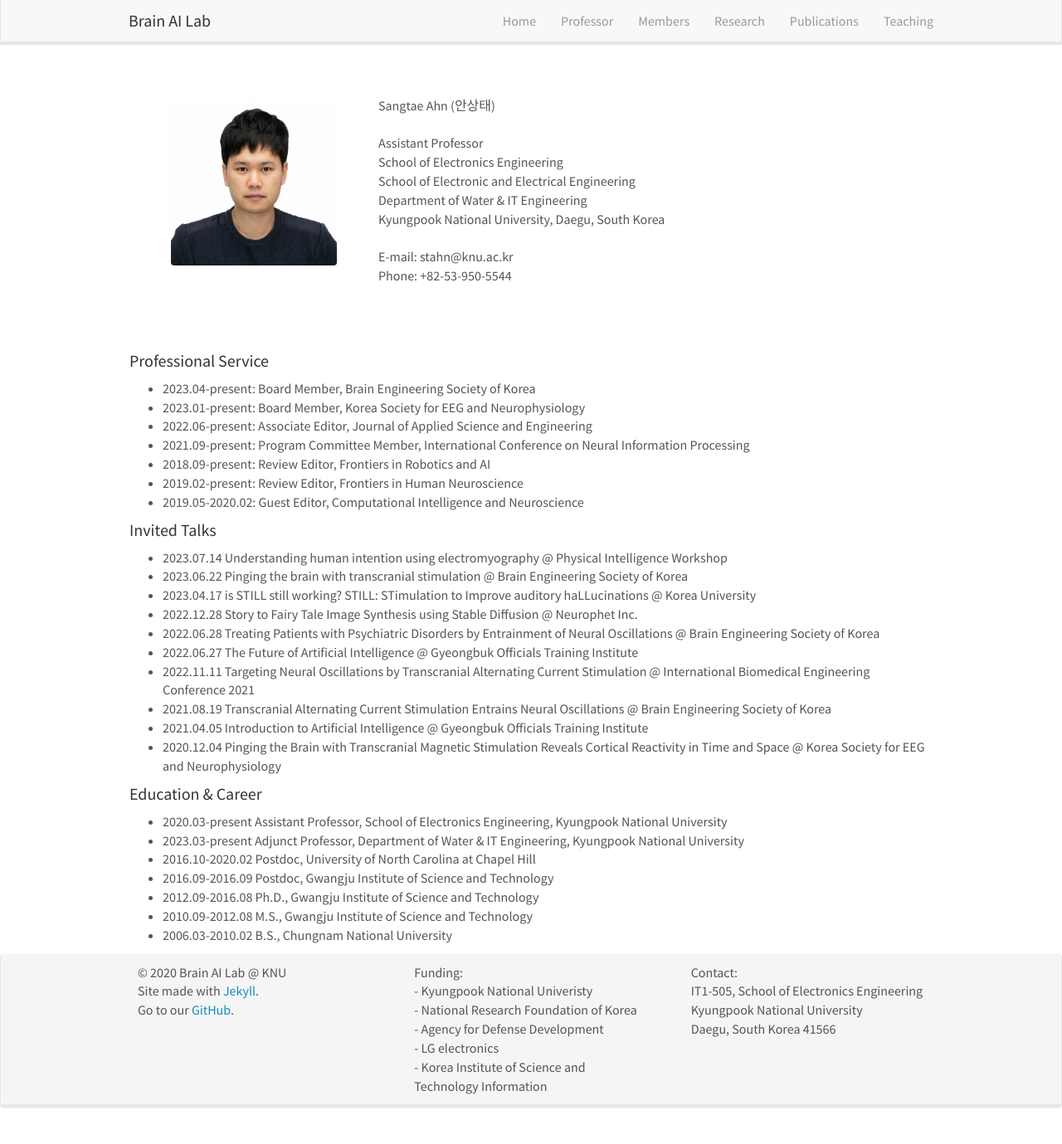
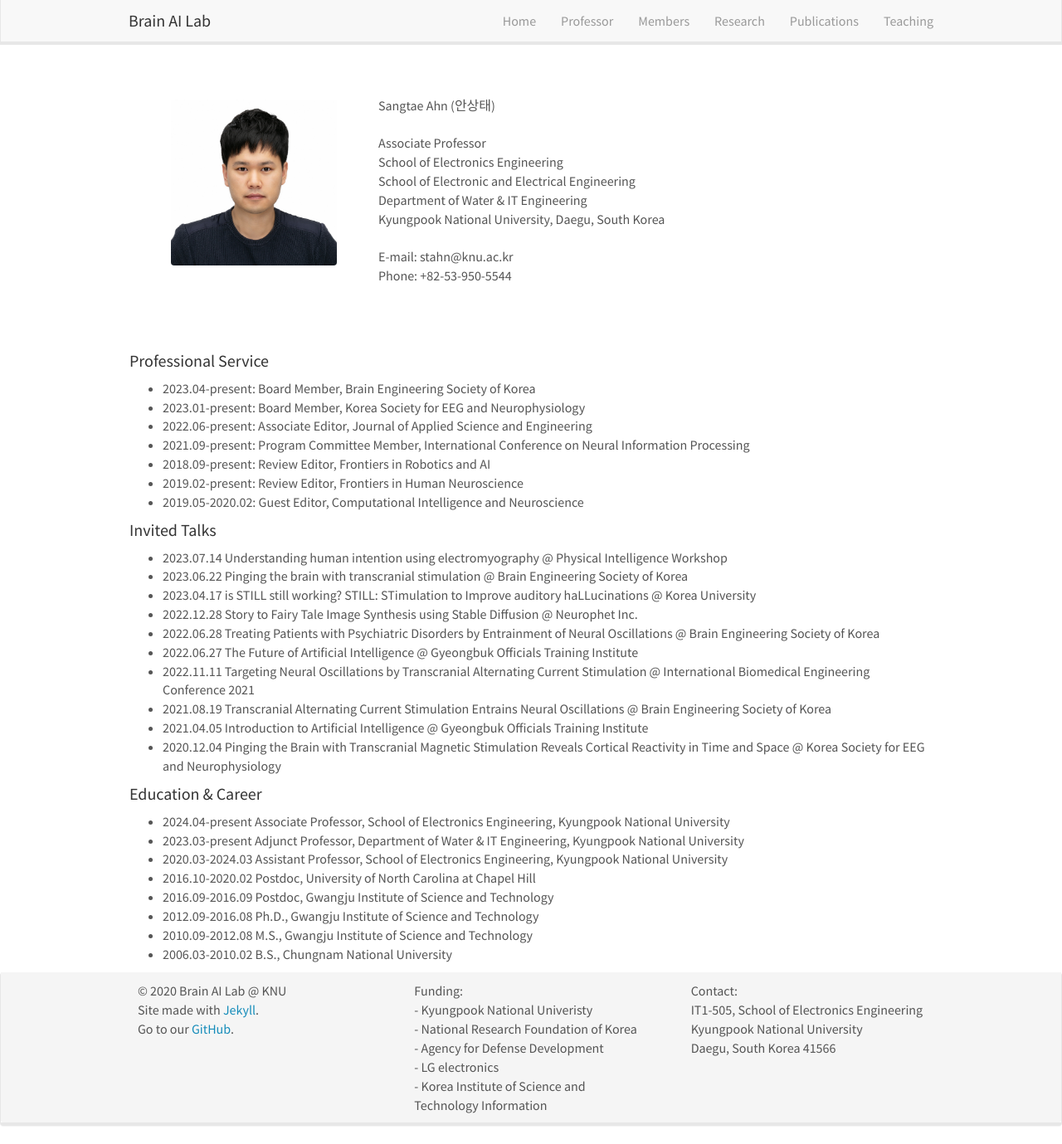
Before and after one commit to KNU-BrainAI/knu-brainai.github.io, a Jekyll site: the page built from _pages/professor.md, in a window 1280 px wide and 1379 px high. Shown: the whole window at 83% size. Built offline with Jekyll 4.4.1, drawn with Linux system fonts in a browser that asks for light colours; nearby versions of some CDN libraries.

Commit message:
Update professor.md

```diff
--- a/_pages/professor.md
+++ b/_pages/professor.md
@@ -9,7 +9,7 @@ permalink: /professor/
 ![]({{ site.url }}{{ site.baseurl }}/images/teampic/stahn.jpg){: style="width: 200px; float: left; margin:50px"}
 <br/><br/>
 Sangtae Ahn (안상태) <br/><br/>
-Assistant Professor <br/>
+Associate Professor <br/>
 School of Electronics Engineering<br/>
 School of Electronic and Electrical Engineering<br/>
 Department of Water & IT Engineering<br/>
@@ -41,8 +41,9 @@ Phone: +82-53-950-5544<br/><br/>
 - 2020.12.04 Pinging the Brain with Transcranial Magnetic Stimulation Reveals Cortical Reactivity in Time and Space @ Korea Society for EEG and Neurophysiology
 
 #### Education & Career
-- 2020.03-present Assistant Professor, School of Electronics Engineering, Kyungpook National University
+- 2024.04-present Associate Professor, School of Electronics Engineering, Kyungpook National University
 - 2023.03-present Adjunct Professor, Department of Water & IT Engineering, Kyungpook National University
+- 2020.03-2024.03 Assistant Professor, School of Electronics Engineering, Kyungpook National University
 - 2016.10-2020.02 Postdoc, University of North Carolina at Chapel Hill
 - 2016.09-2016.09 Postdoc, Gwangju Institute of Science and Technology
 - 2012.09-2016.08 Ph.D., Gwangju Institute of Science and Technology
```
